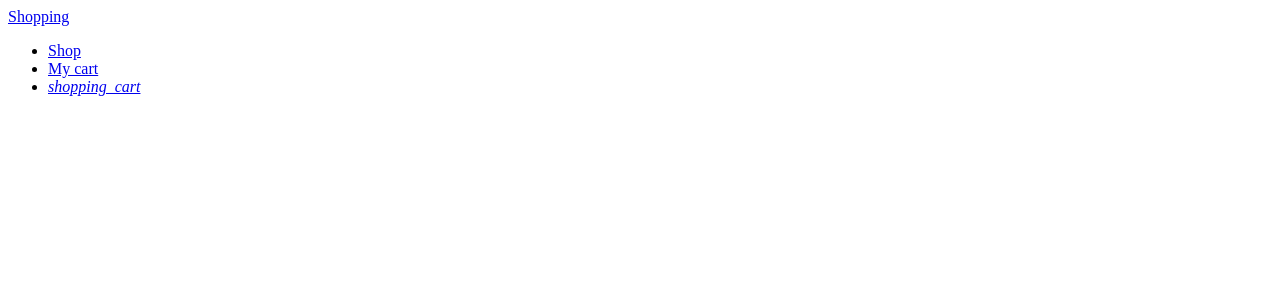
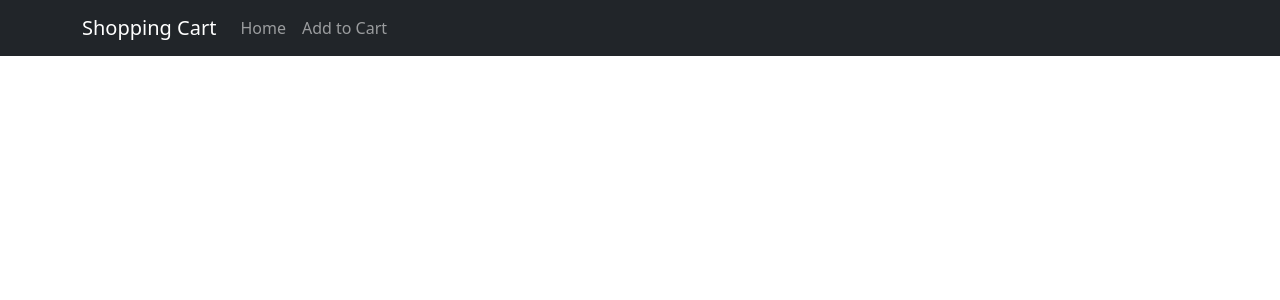
Before and after one commit to Anand6Kumar/shopping-cart-redux, a React (Create React App) app: page / in a window 1280 px wide. Shown: the top 300 px of the page. Built offline with nearby package versions, Linux system fonts and the light colour scheme.

Commit message:
Project created

```diff
--- a/src/App.js
+++ b/src/App.js
@@ -1,9 +1,10 @@
 import React from 'react';
-import Navbar from './components/Navbar';
+import Header from './components/Header';
+import 'bootstrap/dist/css/bootstrap.min.css';
 function App() {
   return (
     <div className="App">
-      <Navbar/>
+      <Header/>
     </div>
   );
 }
--- /dev/null
+++ b/src/components/Header.js
@@ -0,0 +1,21 @@
+import React from 'react';
+import Navbar from 'react-bootstrap/Navbar';
+import Container from 'react-bootstrap/Container';
+import Nav from 'react-bootstrap/Nav';
+// import { Link } from 'react-router-dom'
+ const Header = ()=>{
+    return(
+      <Navbar bg="dark" variant="dark">
+        <Container>
+          <Navbar.Brand href="#home">Shopping Cart</Navbar.Brand>
+          <Nav className="me-auto">
+            <Nav.Link href="#home">Home</Nav.Link>
+            <Nav.Link href="#pricing">Add to Cart</Nav.Link>
+          </Nav>
+        </Container>
+      </Navbar>
+
+    )
+}
+
+export default Header;
--- a/src/components/Navbar.js
+++ /dev/null
@@ -1,22 +0,0 @@
-
-import React from 'react';
-import {BrowserRouter as Router, Link } from 'react-router-dom';
- const Navbar = ()=>{
-    return(
-        <Router>
-            <nav className="nav-wrapper">
-                <div className="container">
-                    <Link to="/" className="brand-logo">Shopping</Link>
-
-                    <ul className="right">
-                        <li><Link to="/">Shop</Link></li>
-                        <li><Link to="/cart">My cart</Link></li>
-                        <li><Link to="/cart"><i className="material-icons">shopping_cart</i></Link></li>
-                    </ul>
-                </div>
-            </nav>
-            </Router>
-    )
-}
-
-export default Navbar;
```
Also changed, not shown: package.json (+7 -1 lines), 1 other file (tests, documents, lock files or other folders).
